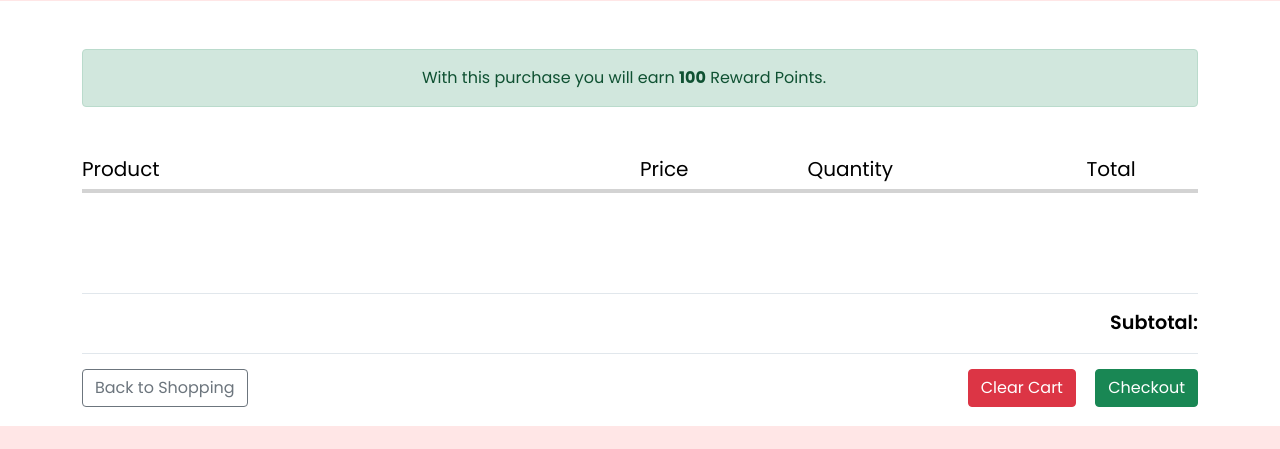
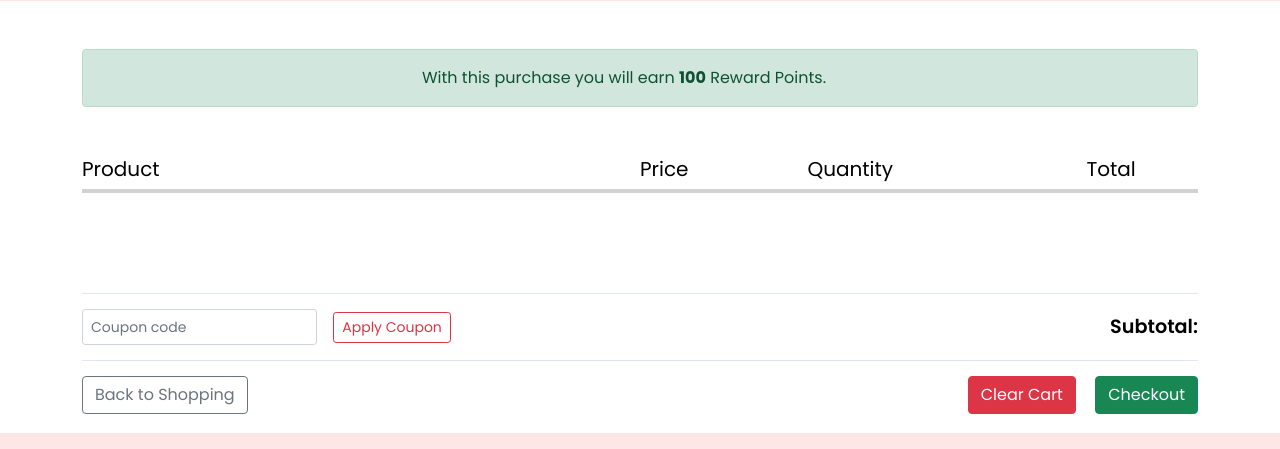
Before and after one commit to Nayni19/SaniSafe, a plain HTML site: page cart.html in a window 1280 px wide. Shown: the part 77-526 px from the top of the page. Drawn offline with nearby package versions, Linux system fonts and the light colour scheme; some icons are missing.

Commit message:
Added coupon code

```diff
--- a/cart.html
+++ b/cart.html
@@ -198,6 +198,11 @@
 
                 <div class="shopping-cart-footer">
                     <div class="column">
+                        <form class="coupon-form">
+                            <input class="form-control form-control-sm" type="text" placeholder="Coupon code"
+                                required="">
+                            <button class="btn btn-outline-danger btn-sm" type="submit">Apply Coupon</button>
+                        </form>
                     </div>
                     <div class="column text-lg subtotal">Subtotal: <span class="text-medium Subtotal"></span></div>
                 </div>
```
